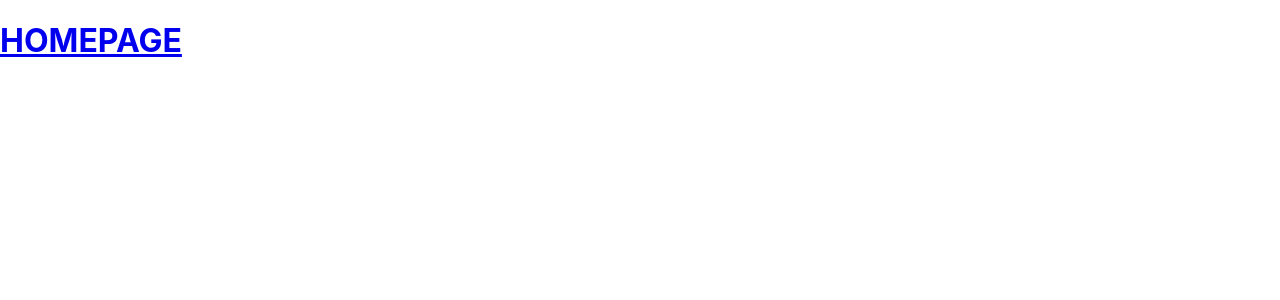
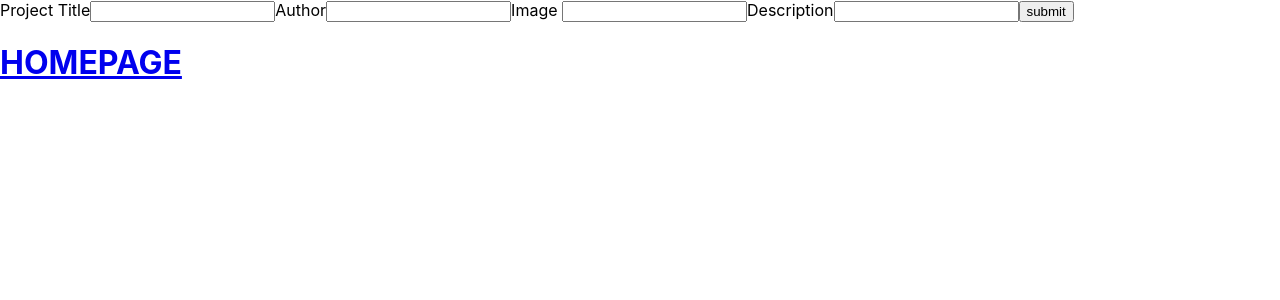
Before and after one commit to team-j-names/project-3-fe, a React (Create React App) app: page / in a window 1280 px wide. Shown: the top 300 px of the page. Built offline with nearby package versions, Linux system fonts and the light colour scheme.

Commit message:
Attached Form component for testing.

```diff
--- a/src/App.js
+++ b/src/App.js
@@ -3,20 +3,23 @@ import React from 'react'
 import { Route, Link } from 'react-router-dom'
 import ProjectGalleryPage from './Components/ProjectGalleryPage';
 import ProjectPage from './Components/ProjectPage';
+import Form from './Components/Form';
 
 function App() {
   return (
     <div>
-
+      {/* testing form */}
+      <Form />
+      {/* end testing form */}
       <Link to="/projects">
         <h1>HOMEPAGE</h1>
       </Link>
 
       <Route path="/projects" exact render={() =>
-        <ProjectGalleryPage/>}/>
+        <ProjectGalleryPage />} />
 
       <Route path="/projects/:id" render={(routerProps) =>
-        <ProjectPage match={routerProps.match}/>}/>
+        <ProjectPage match={routerProps.match} />} />
     </div>
   );
 }
```
